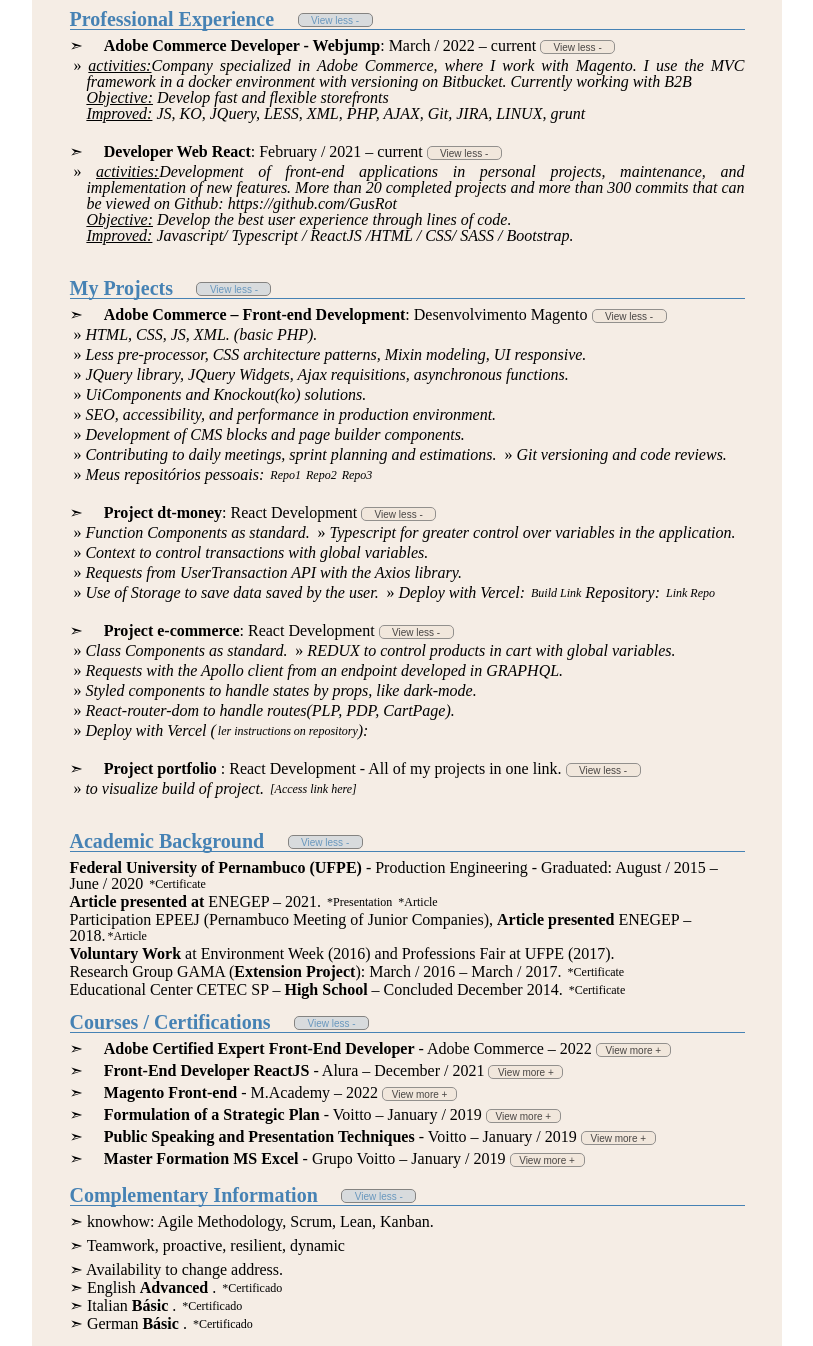
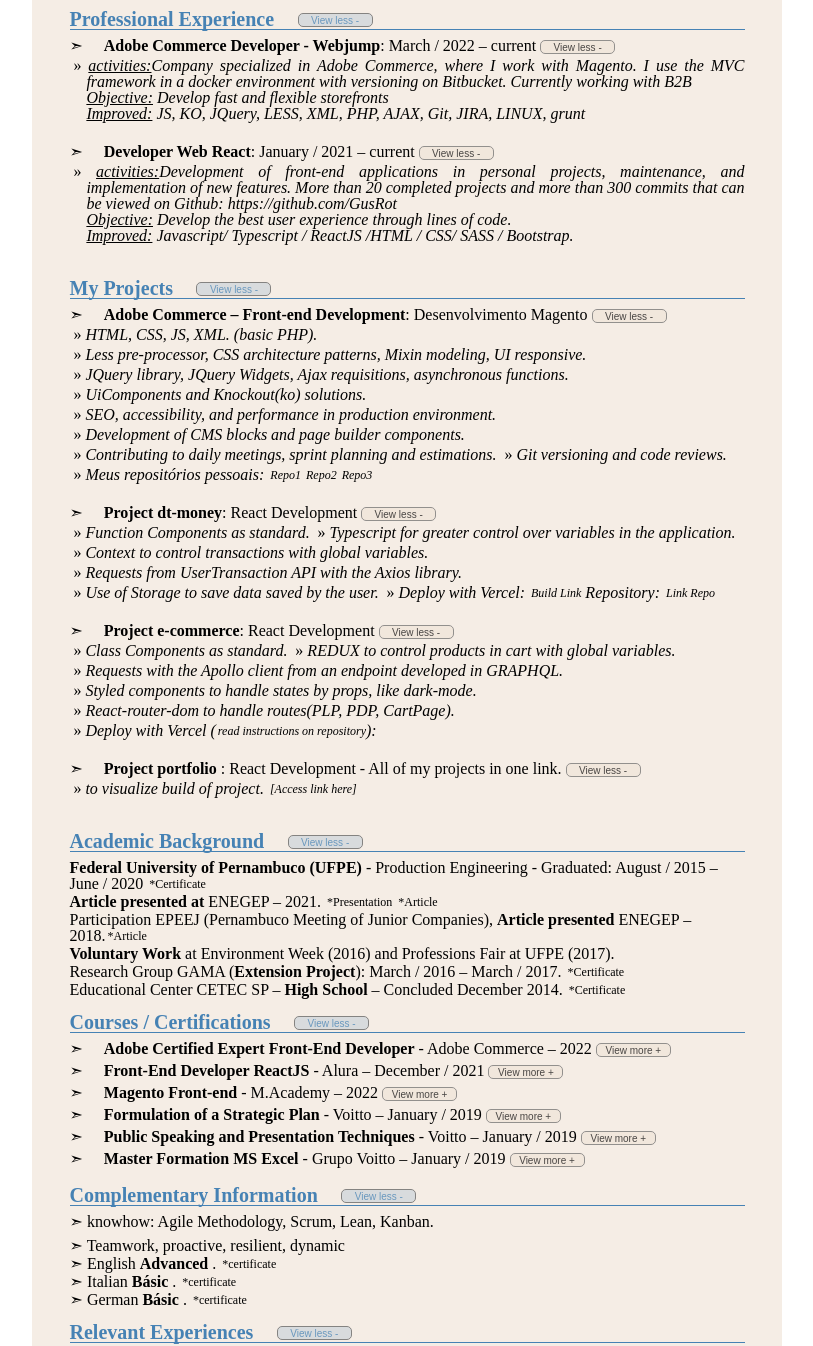
Before and after one commit to GusRot/Curriculo, a plain HTML site: page pages/ingles.html in a window 1280 px wide. Shown: the part 452-1798 px from the top of the page, without its empty margins (233-1046 px from the left). Drawn offline with nearby package versions, Linux system fonts and the light colour scheme; files whose address does not match are found by name.

Commit message:
Adobe_Certification

```diff
--- a/pages/ingles.html
+++ b/pages/ingles.html
@@ -113,7 +113,7 @@
 
         <footer>
             <p>Gustavo Lira Rotta</p>
-            <p>Recife, 2021</p>
+            <p>Brasil, 2022</p>
         </footer>
 
         <script src="../script/scriptEn.js"></script>
--- a/script/scriptEn.js
+++ b/script/scriptEn.js
@@ -135,7 +135,7 @@
     },
     {
         title: "Developer Web React",
-        period: "February / 2021 – current",
+        period: "January / 2021 – current",
         activities: {
             activity:
                 "Development of front-end applications in personal projects, maintenance, and implementation of new features. More than 20 completed projects and more than 300 commits that can be viewed on Github: https://github.com/GusRot",
@@ -188,7 +188,7 @@
             "Requests with the Apollo client from an endpoint developed in GRAPHQL.",
             "Styled components to handle states by props, like dark-mode.",
             "React-router-dom to handle routes(PLP, PDP, CartPage).",
-            `Deploy with Vercel (<a class="links" href="https://github.com/GusRot/e-commerce" target="blank">ler instructions on repository</a>):`,
+            `Deploy with Vercel (<a class="links" href="https://github.com/GusRot/e-commerce" target="blank">read instructions on repository</a>):`,
         ],
     },
     {
@@ -268,7 +268,6 @@
 const complementary = [
     "knowhow: Agile Methodology, Scrum, Lean, Kanban.",
     "Teamwork, proactive, resilient, dynamic",
-    "Availability to change address.",
 ];
 
 window.onload = function () {
@@ -317,7 +316,7 @@
         <button class="show-more-less" onclick = "toggleMoreLess(this)">View more +</button>
         <div class="none">
             <p class="arrow-before"><em>${courses[i].description}  </em>
-            <a class="links" href=${courses[i].link} width="476" height="288" frameborder="0" scrolling="no" target="blank">*Certificado</a></p>
+            <a class="links" href=${courses[i].link} width="476" height="288" frameborder="0" scrolling="no" target="blank">*certificate</a></p>
         </div>
     </li>`;
     }
@@ -328,7 +327,7 @@
     }
     for (let i = 0; i < complementaryIdioms.length; i++) {
         complementaryID.innerHTML += `<li class="linha">${complementaryIdioms[i].idiom} <strong>${complementaryIdioms[i].level} </strong>.
-        <a class="links" href=${complementaryIdioms[i].certificate}  width="476" height="288" frameborder="0" scrolling="no" target="blank">*Certificado</a>
+        <a class="links" href=${complementaryIdioms[i].certificate}  width="476" height="288" frameborder="0" scrolling="no" target="blank">*certificate</a>
     </li>`;
     }
 };
```
